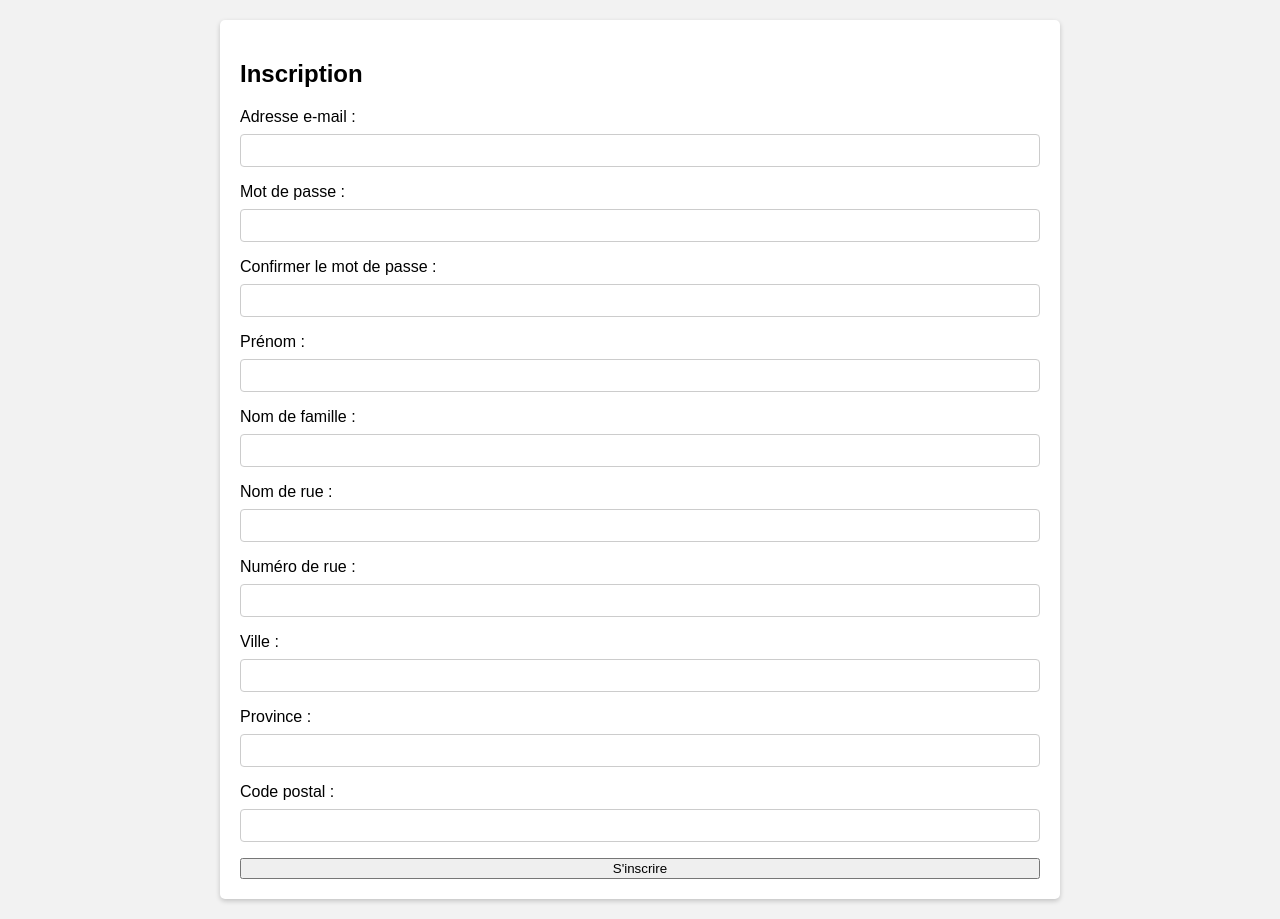
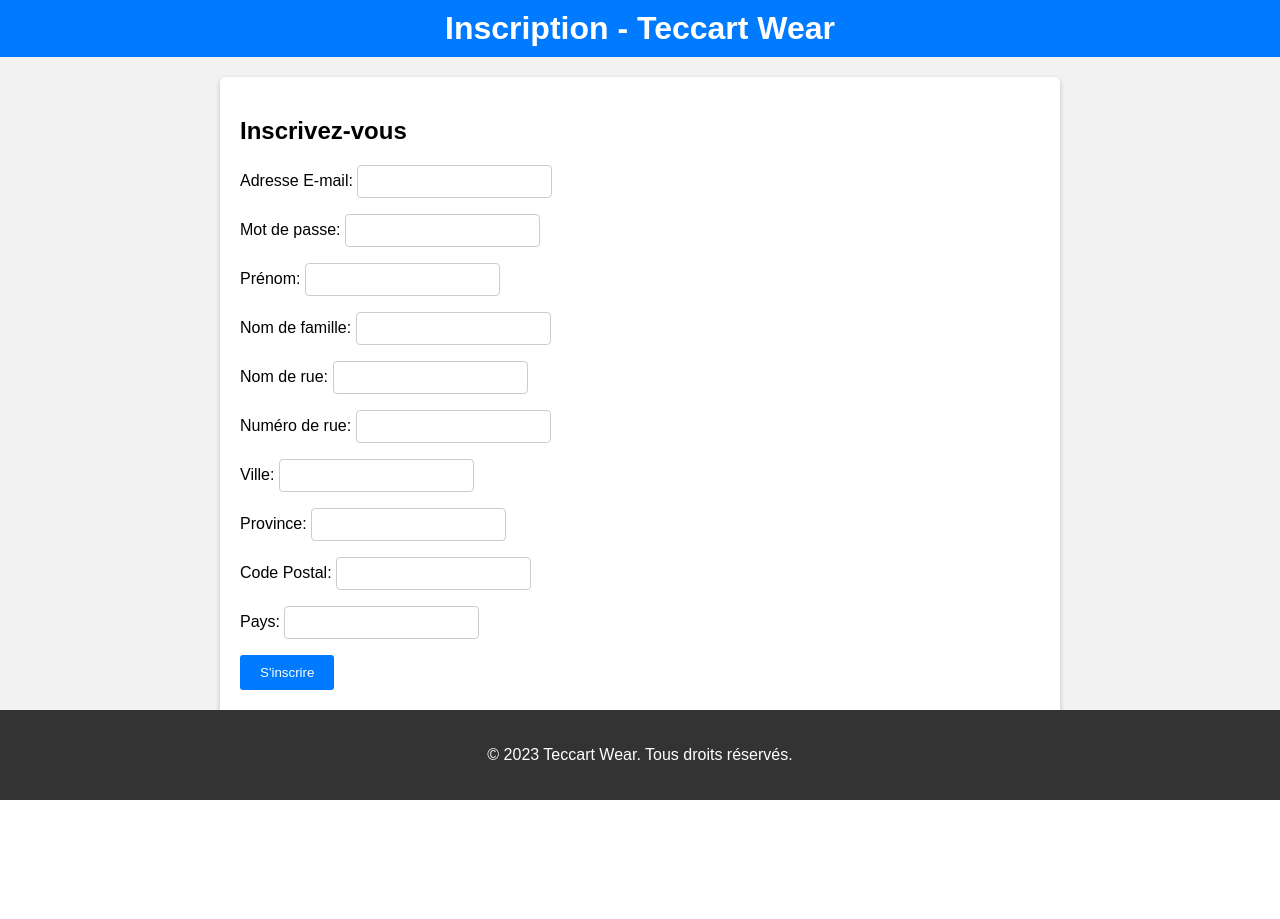
Before and after one commit to Unchevreuill/projet2_Savoie, a PHP site: page /views/pages/inscription.php in a window 1280 px wide. After the commit the page ends 800 px from the top, so only its background shows below. Run offline with PHP 8.4, Linux system fonts and the light colour scheme.

Commit message:
logique d'inscription

```diff
--- a/views/pages/inscription.php
+++ b/views/pages/inscription.php
@@ -1,3 +1,70 @@
+<?php
+session_start();
+
+// Initialiser les variables d'erreur et les variables de champ
+$errors = [];
+$userData = [
+    'email' => '',
+    'password' => '',
+    'fname' => '',
+    'lname' => ''
+];
+$addressData = [
+    'street_name' => '',
+    'street_nb' => '',
+    'city' => '',
+    'province' => '',
+    'zipcode' => '',
+    'country' => ''
+];
+
+// Inclure le fichier de configuration de la base de données
+include_once('../../utils/DBConfig.php');
+
+// Inclure le modèle d'inscription
+include_once('../../models/InscriptionModel.php');
+
+// Créer une instance de la classe DbConfig
+$dbConfig = new DbConfig();
+$pdo = $dbConfig->getConnection();
+
+// Créer une instance du modèle d'inscription
+$inscriptionModel = new \projet2_Savoie\Models\InscriptionModel($pdo);
+
+// Traiter la soumission du formulaire d'inscription
+if ($_SERVER["REQUEST_METHOD"] == "POST") {
+    // Collecter les données du formulaire
+    $userData['email'] = $_POST['email'];
+    $userData['password'] = $_POST['password'];
+    $userData['fname'] = $_POST['fname'];
+    $userData['lname'] = $_POST['lname'];
+
+    $addressData['street_name'] = $_POST['street_name'];
+    $addressData['street_nb'] = $_POST['street_nb'];
+    $addressData['city'] = $_POST['city'];
+    $addressData['province'] = $_POST['province'];
+    $addressData['zipcode'] = $_POST['zipcode'];
+    $addressData['country'] = $_POST['country'];
+
+    // Validation (à implémenter selon vos besoins)
+    // ...
+
+    if (empty($errors)) {
+        try {
+            if ($inscriptionModel->createUser($userData, $addressData)) {
+                // Stocker les informations de l'utilisateur dans la session
+                $_SESSION['user'] = $userData;
+                // Redirection vers home.php
+                header('Location: home.php');
+                exit();
+            }
+        } catch (Exception $e) {
+            $errors[] = "Erreur lors de l'inscription: " . $e->getMessage();
+        }
+    }
+}
+?>
+
 <!DOCTYPE html>
 <html lang="fr">
 <head>
@@ -7,43 +74,83 @@
     <link rel="stylesheet" href="../../css/inscription.css">
 </head>
 <body>
+    <header>
+        <div class="header-content">
+            <h1>Inscription - Teccart Wear</h1>
+        </div>
+    </header>
+
     <div class="container">
-        <h2>Inscription</h2>
-        <form action="../pages/inscription_logic.php" method="post">
-            <!-- Informations de base -->
-            <label for="email">Adresse e-mail :</label>
-            <input type="email" name="email" required>
+        <h2>Inscrivez-vous</h2>
 
-            <label for="password">Mot de passe :</label>
-            <input type="password" name="password" required>
+        <!-- Afficher les erreurs -->
+        <?php foreach ($errors as $error) : ?>
+            <p class="error"><?php echo $error; ?></p>
+        <?php endforeach; ?>
 
-            <label for="confirm_password">Confirmer le mot de passe :</label>
-            <input type="password" name="confirm_password" required>
+        <form method="post" action="<?php echo htmlspecialchars($_SERVER["PHP_SELF"]); ?>">
+            <!-- Champs pour les informations de l'utilisateur -->
+            <div class="form-group">
+                <label for="email">Adresse E-mail:</label>
+                <input type="email" id="email" name="email" class="input-field" required>
+            </div>
 
-            <label for="fname">Prénom :</label>
-            <input type="text" name="fname" required>
+            <div class="form-group">
+                <label for="password">Mot de passe:</label>
+                <input type="password" id="password" name="password" class="input-field" required>
+            </div>
 
-            <label for="lname">Nom de famille :</label>
-            <input type="text" name="lname" required>
+            <div class="form-group">
+                <label for="fname">Prénom:</label>
+                <input type="text" id="fname" name="fname" class="input-field" required>
+            </div>
 
-            <!-- Informations d'adresse -->
-            <label for="street_name">Nom de rue :</label>
-            <input type="text" name="street_name" required>
+            <div class="form-group">
+                <label for="lname">Nom de famille:</label>
+                <input type="text" id="lname" name="lname" class="input-field" required>
+            </div>
 
-            <label for="street_nb">Numéro de rue :</label>
-            <input type="number" name="street_nb" required>
+            <!-- Champs pour l'adresse -->
+            <div class="form-group">
+                <label for="street_name">Nom de rue:</label>
+                <input type="text" id="street_name" name="street_name" class="input-field" required>
+            </div>
 
-            <label for="city">Ville :</label>
-            <input type="text" name="city" required>
+            <div class="form-group">
+                <label for="street_nb">Numéro de rue:</label>
+                <input type="text" id="street_nb" name="street_nb" class="input-field" required>
+            </div>
 
-            <label for="province">Province :</label>
-            <input type="text" name="province" required>
+            <div class="form-group">
+                <label for="city">Ville:</label>
+                <input type="text" id="city" name="city" class="input-field" required>
+            </div>
 
-            <label for="zipcode">Code postal :</label>
-            <input type="text" name="zipcode" required>
+            <div class="form-group">
+                <label for="province">Province:</label>
+                <input type="text" id="province" name="province" class="input-field" required>
+            </div>
 
-            <button type="submit" name="submit">S'inscrire</button>
+            <div class="form-group">
+                <label for="zipcode">Code Postal:</label>
+                <input type="text" id="zipcode" name="zipcode" class="input-field" required>
+            </div>
+
+            <div class="form-group">
+                <label for="country">Pays:</label>
+                <input type="text" id="country" name="country" class="input-field" required>
+            </div>
+
+            <div class="form-group">
+                <input type="submit" name="inscription" value="S'inscrire" class="inscription-button">
+            </div>
         </form>
+
+        <p>Déjà inscrit ? <a href="login.php">Connectez-vous ici</a>.</p>
     </div>
+
+    <footer>
+        <p>&copy; 2023 Teccart Wear. Tous droits réservés.</p>
+    </footer>
 </body>
 </html>
```
Also changed, not shown: models/InscriptionModel.php (added, +81 -0 lines).
